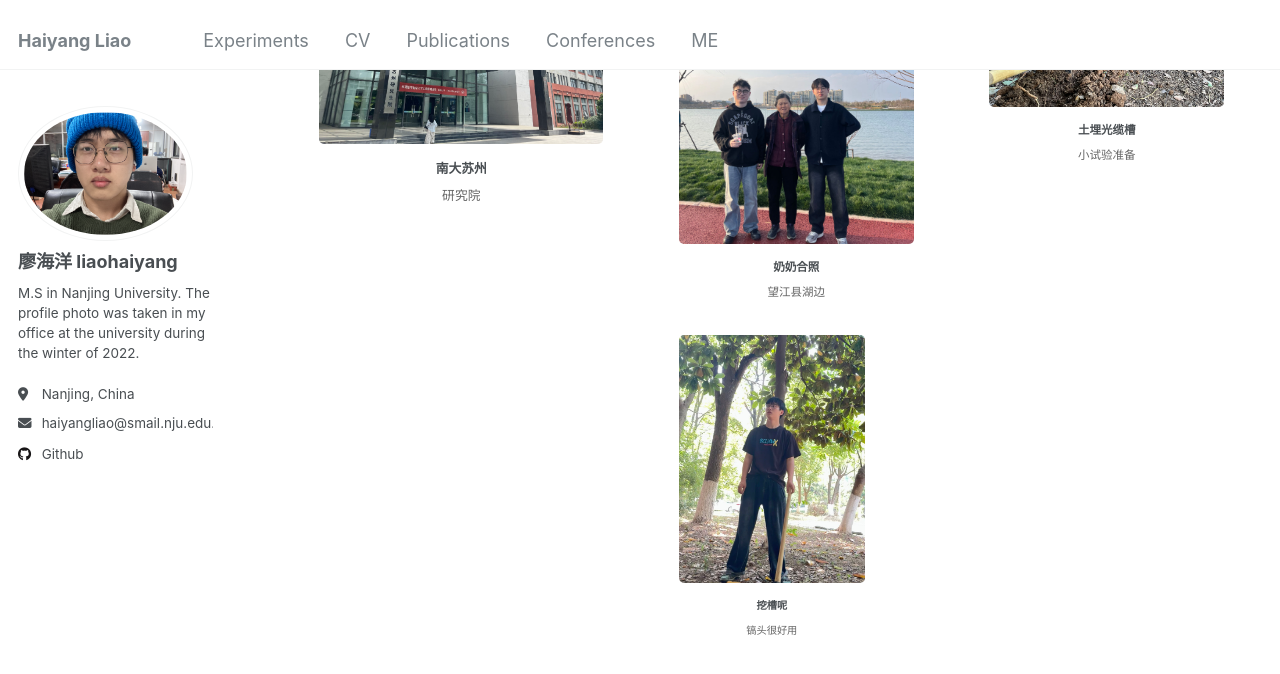
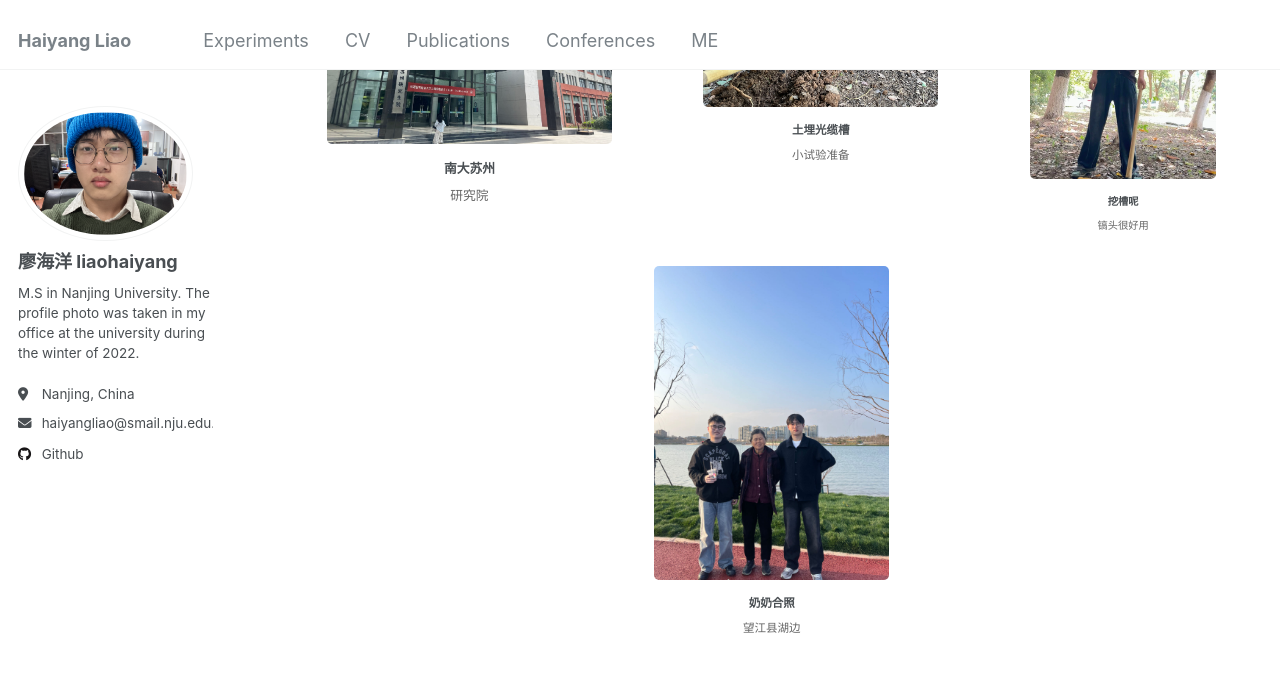
Before and after one commit to Whynot-cell/Whynot-cell.github.io, a Jekyll site: the page built from _pages/teaching.html, in a window 1280 px wide and 900 px high, scrolled down 1537 px. Shown: the top 674 px of the window. Built offline with Jekyll 4.4.1, drawn with Linux system fonts in a browser that asks for light colours.

Commit message:
Update teaching.html

```diff
--- a/_pages/teaching.html
+++ b/_pages/teaching.html
@@ -202,11 +202,6 @@ author_profile: true
       <div class="description">研究院</div>
     </div>
 
-    <div class="medium">
-      <img src="/images/望江湖边.jpg" alt="望江湖边">
-      <div class="caption">奶奶合照</div>
-      <div class="description">望江县湖边</div>
-    </div>
 
 
     <div class="medium">
@@ -221,6 +216,11 @@ author_profile: true
       <div class="description">镐头很好用</div>
     </div>
 
+    <div class="medium">
+      <img src="/images/望江湖边.jpg" alt="望江湖边">
+      <div class="caption">奶奶合照</div>
+      <div class="description">望江县湖边</div>
+    </div>
 
 
 
```
